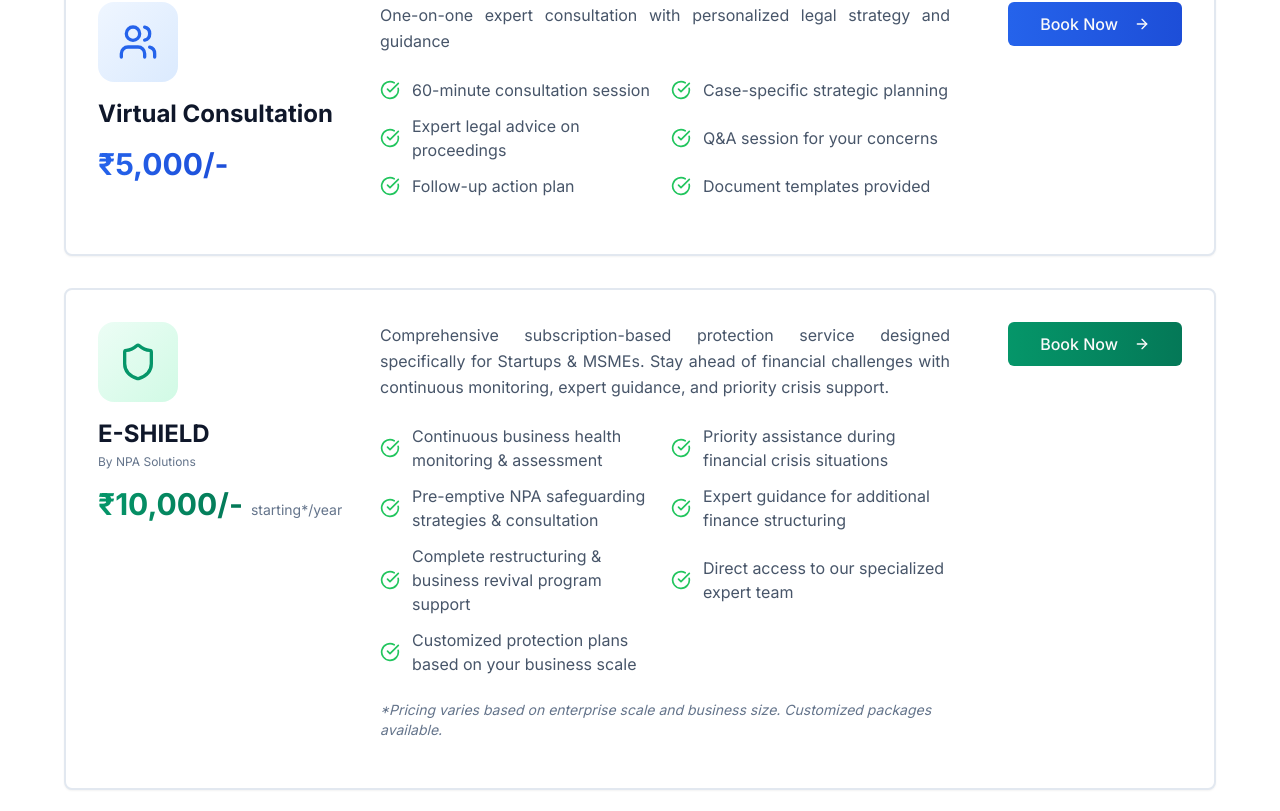
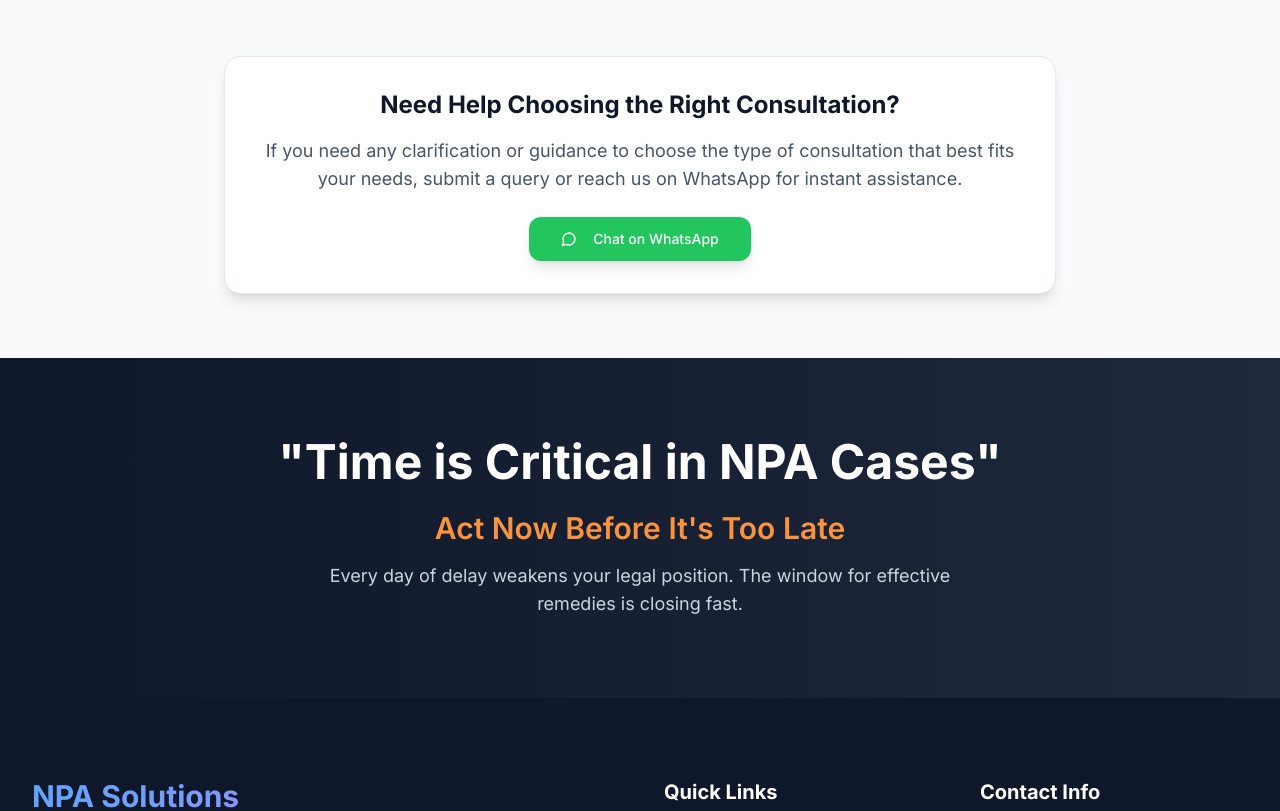
Before and after one commit to NPASolutions/npa-solutions, a React (Vite) app: page /expert-help in a window 1280 px wide. Shown: the part 809-1620 px from the top of the page. Built offline with nearby package versions, Linux system fonts and the light colour scheme.

Commit message:
Remove other services from Expert Help

```diff
--- a/src/pages/ExpertHelp.tsx
+++ b/src/pages/ExpertHelp.tsx
@@ -15,7 +15,6 @@ const ExpertHelp = () => {
   const [showAuthDialog, setShowAuthDialog] = useState(false);
   const [selectedService, setSelectedService] = useState<{
     title: string;
-    price: string;
   } | null>(null);
   const {
     user
@@ -29,7 +28,6 @@ const ExpertHelp = () => {
   } = useToast();
   const handleBookNow = async (service: {
     title: string;
-    price: string;
   }) => {
     if (!user) {
       setSelectedService(service);
@@ -39,7 +37,7 @@ const ExpertHelp = () => {
     try {
       await createBooking({
         serviceName: service.title,
-        servicePrice: service.price
+        servicePrice: "Contact for pricing"
       });
     } catch (error) {
       console.error('Booking failed:', error);
@@ -51,7 +49,7 @@ const ExpertHelp = () => {
       try {
         await createBooking({
           serviceName: selectedService.title,
-          servicePrice: selectedService.price
+          servicePrice: "Contact for pricing"
         });
         setSelectedService(null);
       } catch (error) {
@@ -60,32 +58,13 @@ const ExpertHelp = () => {
     }
   };
   const services = [{
-    title: "Review of Legal Position",
-    price: "₹1,000/-",
-    description: "Comprehensive analysis of your current legal standing in NPA/SARFAESI proceedings",
-    features: ["Document review and verification", "Compliance audit of bank proceedings", "Assessment of legal remedies available", "Written legal opinion report", "Strategic recommendations"],
-    icon: Scale,
-    color: "bg-gradient-to-br from-slate-50 to-slate-100",
-    iconColor: "text-slate-600",
-    gradient: "from-slate-600 to-slate-700"
-  }, {
     title: "Virtual Consultation",
-    price: "₹5,000/-",
     description: "One-on-one expert consultation with personalized legal strategy and guidance",
     features: ["60-minute consultation session", "Case-specific strategic planning", "Expert legal advice on proceedings", "Q&A session for your concerns", "Follow-up action plan", "Document templates provided"],
     icon: Users,
     color: "bg-gradient-to-br from-blue-50 to-blue-100",
     iconColor: "text-blue-600",
     gradient: "from-blue-600 to-blue-700"
-  }, {
-    title: "E-SHIELD",
-    price: "₹10,000/-",
-    description: "Comprehensive subscription-based protection service designed specifically for Startups & MSMEs. Stay ahead of financial challenges with continuous monitoring, expert guidance, and priority crisis support.",
-    features: ["Continuous business health monitoring & assessment", "Priority assistance during financial crisis situations", "Pre-emptive NPA safeguarding strategies & consultation", "Expert guidance for additional finance structuring", "Complete restructuring & business revival program support", "Direct access to our specialized expert team", "Customized protection plans based on your business scale"],
-    icon: Shield,
-    color: "bg-gradient-to-br from-emerald-50 to-emerald-100",
-    iconColor: "text-emerald-600",
-    gradient: "from-emerald-600 to-emerald-700"
   }];
   return <div className="min-h-screen bg-white">
       {/* Navigation */}
@@ -204,24 +183,13 @@ const ExpertHelp = () => {
 
                         <div className="text-center lg:text-left mb-4">
                           <h3 className="text-2xl font-bold text-slate-900">{service.title}</h3>
-                          {service.title === "E-SHIELD" && (
-                            <p className="text-xs text-slate-500 mt-1">By NPA Solutions</p>
-                          )}
                         </div>
 
-                        <div className="flex items-baseline mb-4">
-                          <span className={`text-3xl font-bold bg-gradient-to-r ${service.gradient} bg-clip-text text-transparent`}>
-                            {service.price}
-                          </span>
-                          {service.title === "E-SHIELD" && <span className="text-sm text-slate-500 ml-2">starting*/year</span>}
-                        </div>
                       </div>
 
                       {/* Middle - Description and Features */}
                       <div className="flex-1">
                         <p className="text-slate-600 mb-6 text-base leading-relaxed text-justify">{service.description}</p>
-
-                        {service.title === "E-SHIELD by NPA Solutions"}
 
                         <div className="grid grid-cols-1 md:grid-cols-2 gap-3 mb-6">
                           {service.features.map((feature, featureIndex) => <div key={featureIndex} className="flex items-center">
@@ -229,10 +197,6 @@ const ExpertHelp = () => {
                               <span className="text-slate-600 text-base">{feature}</span>
                             </div>)}
                         </div>
-
-                        {service.title === "E-SHIELD" && <p className="text-sm text-slate-500 mb-4 italic">
-                            *Pricing varies based on enterprise scale and business size. Customized packages available.
-                          </p>}
                       </div>
 
                       {/* Right side - CTA Button */}
```
Also changed, not shown: 1 other file (tests, documents, lock files or other folders).
